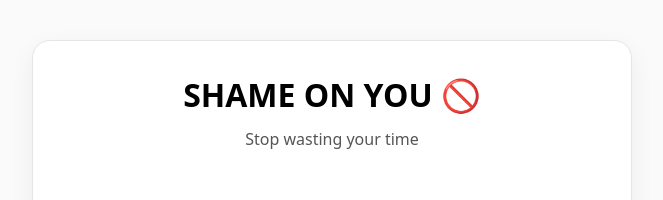
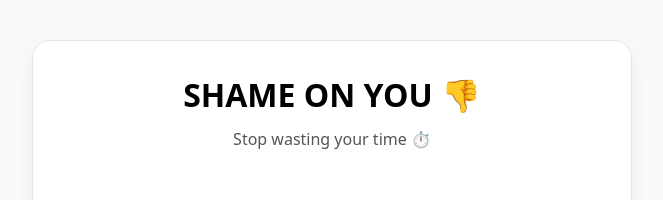
Before and after one commit to jennapark86/blocksite-redirect, a plain HTML site: page index.html in a window 1280 px wide. Shown: the top 200 px of the page, without its empty margins (308-971 px from the left). Drawn offline with Linux system fonts and the light colour scheme.

Commit message:
Update index.html

```diff
--- a/index.html
+++ b/index.html
@@ -53,8 +53,8 @@
 <body>
   <div class="wrap">
     <div class="card">
-      <h1>SHAME ON YOU 🚫</h1>
-      <div class="muted">Stop wasting your time</div>
+      <h1>SHAME ON YOU 👎</h1>
+      <div class="muted">Stop wasting your time ⏱️</div>
 
       <div class="num" id="count">0</div>
       <div class="label">Times redirected</div>
```
